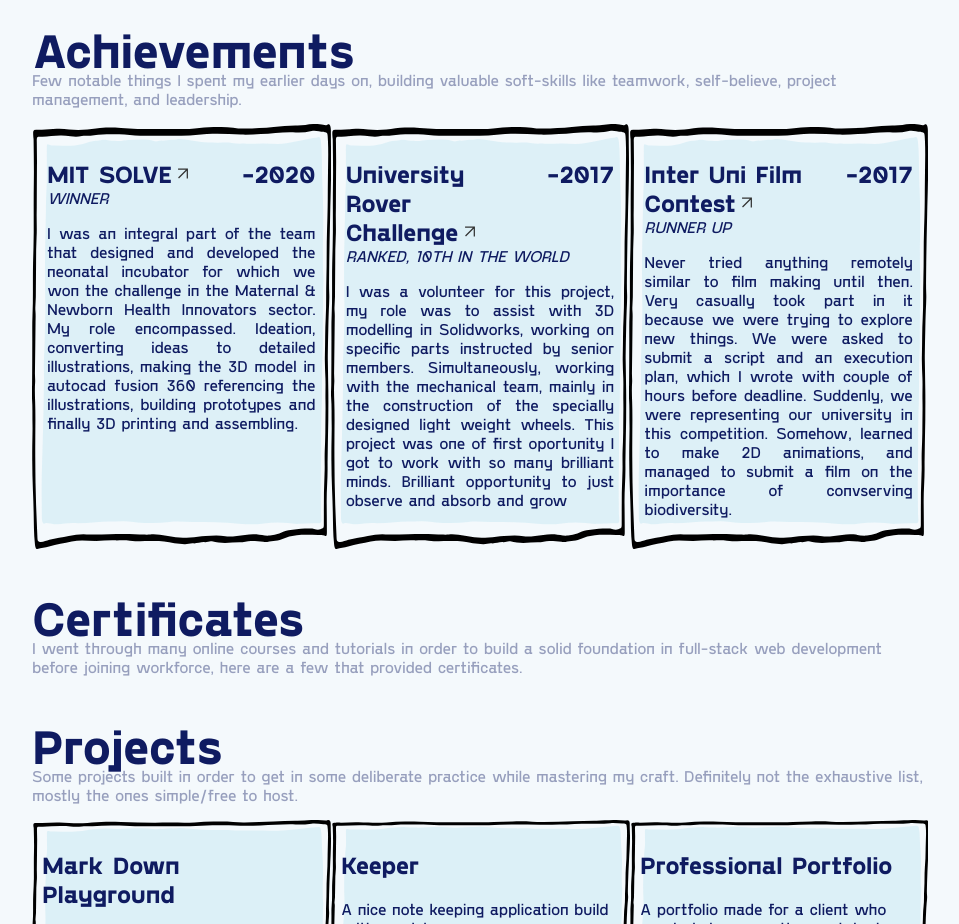
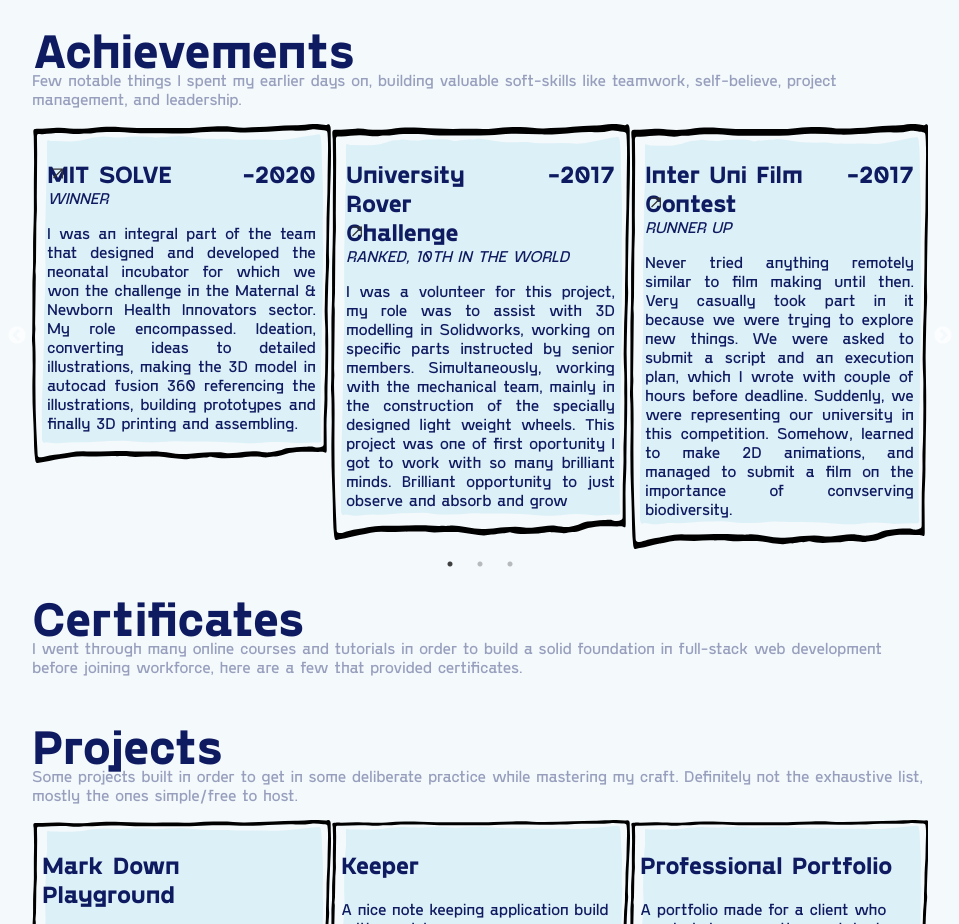
Before and after one commit to AbrarChowdhury/next-portfolio, a Next.js app: page / in a window 1280 px wide. Shown: the part 2334-3258 px from the top of the page, without its empty margins (160-1119 px from the left). Built offline with nearby package versions, Linux system fonts and the light colour scheme; grey boxes are pictures that could not be loaded.

Commit message:
make it slide

```diff
--- a/components/Achievements.js
+++ b/components/Achievements.js
@@ -1,7 +1,31 @@
 import React from "react"
 import LiveView from "./LiveView"
+import CardCarousel from "./CardCarousel"
 
 const Achievements = () => {
+  const cards = [
+    <Achievement
+      award='MIT SOLVE'
+      date='2020'
+      position='Winner'
+      url='https://solve.mit.edu/events/solve-challenge-finals-2020'
+      role='I was an integral part of the team that designed and developed the neonatal incubator for which we won the challenge in the Maternal & Newborn Health Innovators sector. My role encompassed. Ideation, converting ideas to detailed illustrations, making the 3D model in autocad fusion 360 referencing the illustrations, building prototypes and finally 3D printing and assembling.'
+    />,
+    <Achievement
+      award='University Rover Challenge'
+      date='2017'
+      position='Ranked, 10th in the World'
+      url='https://www.dhakatribune.com/feature/tech/22449/iub-secures-10th-spot-in-university-rover'
+      role='I was a volunteer for this project, my role was to assist with 3D modelling in Solidworks, working on specific parts instructed by senior members. Simultaneously, working with the mechanical team, mainly in the construction of the specially designed light weight wheels. This project was one of first oportunity I got to work with so many brilliant minds. Brilliant opportunity to just observe and absorb and grow'
+    />,
+    <Achievement
+      award='Inter Uni Film Contest'
+      date='2017'
+      position='Runner Up'
+      url='https://www.youtube.com/watch?v=6R1BwF9i_4g&t=2s&ab_channel=RezwanulAhmedShakib'
+      role='Never tried anything remotely similar to film making until then. Very casually took part in it because we were trying to explore new things. We were asked to submit a script and an execution plan, which I wrote with couple of hours before deadline. Suddenly, we were representing our university in this competition. Somehow, learned to make 2D animations, and managed to submit a film on the importance of convserving biodiversity.'
+    />,
+  ]
   return (
     <section id='achievements'>
       <h1 className='title'>Achievements</h1>
@@ -10,28 +34,8 @@ const Achievements = () => {
         soft-skills like teamwork, self-believe, project management, and
         leadership.
       </p>
-      <div className='achievementContainer col-3'>
-        <Achievement
-          award='MIT SOLVE'
-          date='2020'
-          position='Winner'
-          url='https://solve.mit.edu/events/solve-challenge-finals-2020'
-          role='I was an integral part of the team that designed and developed the neonatal incubator for which we won the challenge in the Maternal & Newborn Health Innovators sector. My role encompassed. Ideation, converting ideas to detailed illustrations, making the 3D model in autocad fusion 360 referencing the illustrations, building prototypes and finally 3D printing and assembling.'
-        />
-        <Achievement
-          award='University Rover Challenge'
-          date='2017'
-          position='Ranked, 10th in the World'
-          url='https://www.dhakatribune.com/feature/tech/22449/iub-secures-10th-spot-in-university-rover'
-          role='I was a volunteer for this project, my role was to assist with 3D modelling in Solidworks, working on specific parts instructed by senior members. Simultaneously, working with the mechanical team, mainly in the construction of the specially designed light weight wheels. This project was one of first oportunity I got to work with so many brilliant minds. Brilliant opportunity to just observe and absorb and grow'
-        />
-        <Achievement
-          award='Inter Uni Film Contest'
-          date='2017'
-          position='Runner Up'
-          url='https://www.youtube.com/watch?v=6R1BwF9i_4g&t=2s&ab_channel=RezwanulAhmedShakib'
-          role='Never tried anything remotely similar to film making until then. Very casually took part in it because we were trying to explore new things. We were asked to submit a script and an execution plan, which I wrote with couple of hours before deadline. Suddenly, we were representing our university in this competition. Somehow, learned to make 2D animations, and managed to submit a film on the importance of convserving biodiversity.'
-        />
+      <div className='achievementContainer'>
+        <CardCarousel cards={cards} />
       </div>
     </section>
   )
@@ -39,7 +43,7 @@ const Achievements = () => {
 
 export default Achievements
 
-function Achievement({ award, date, position,url, role }) {
+function Achievement({ award, date, position, url, role }) {
   return (
     <div
       style={{
@@ -59,11 +63,16 @@ function Achievement({ award, date, position,url, role }) {
           gridGap: "20px",
         }}
       >
-        <h2 style={{ marginBottom: 0 }}>{award}<LiveView link={url}/></h2>
+        <h2 style={{ marginBottom: 0 }}>
+          {award}
+          <LiveView link={url} />
+        </h2>
         <h2 style={{ marginBottom: 0 }}>-{date}</h2>
       </div>
-      <p style={{ marginTop: 0, textTransform:"uppercase" }}><i>{position}</i></p>
-      <p style={{ marginTop: 0, textAlign:"justify" }}>{role}</p>
+      <p style={{ marginTop: 0, textTransform: "uppercase" }}>
+        <i>{position}</i>
+      </p>
+      <p style={{ marginTop: 0, textAlign: "justify" }}>{role}</p>
     </div>
   )
 }
```
